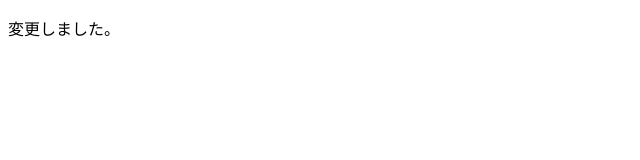
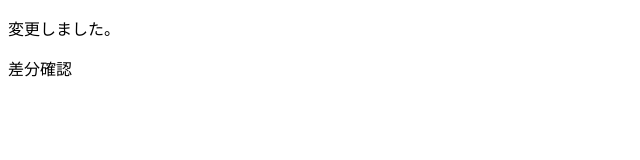
Before and after one commit to t-wan-7/html, a plain HTML site: page index.html in a window 1280 px wide. Shown: the whole page, without its empty margins (0-640 px from the left). Drawn offline with Linux system fonts and the light colour scheme.

Commit message:
index.html

```diff
--- a/index.html
+++ b/index.html
@@ -8,5 +8,6 @@
 </head>
 <body>
    <p>変更しました。</p>
+   <p>差分確認</p>
 </body>
 </html>
```
